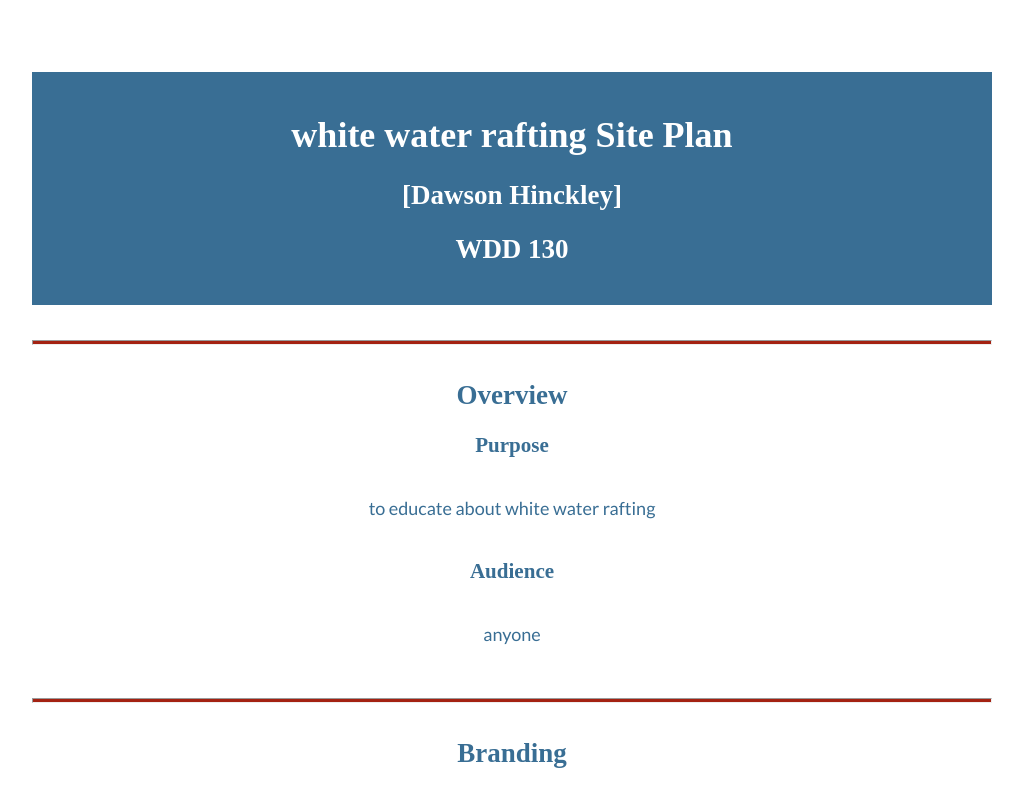
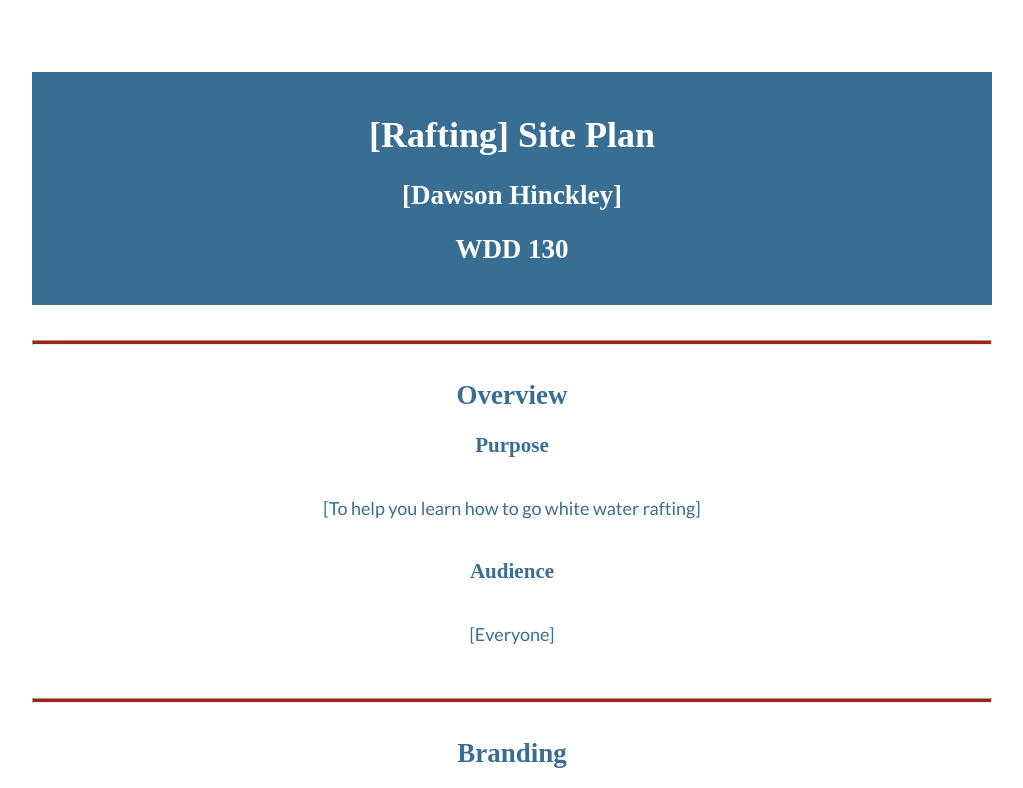
Before and after one commit to DawsGithub/wdd130, a plain HTML site: page wwr/styles/site-plan-rafting.html in a window 1280 px wide. Shown: the top 788 px of the page, without its empty margins (128-1151 px from the left). Drawn offline with Linux system fonts and the light colour scheme; files that its build step writes are made by us from their sources; a web font is replaced by a local one.

Commit message:
redoing everything because I messed up the code

```diff
--- a/wwr/styles/site-plan-rafting.html
+++ b/wwr/styles/site-plan-rafting.html
@@ -4,12 +4,12 @@
 <head>
   <meta charset="utf-8" />
   <title>Site Plan</title>
-  <link type="text/css" rel="stylesheet" href="styles/site-plan-rafting.css" />
+  <link type="text/css" rel="stylesheet" href="site-plan-rafting.css" />
 </head>
 
 <body>
   <header>
-    <h1>white water rafting Site Plan</h1>
+    <h1>[Rafting] Site Plan</h1>
     <h2>[Dawson Hinckley]</h2>
     <h2>WDD 130</h2>
     <!-- In the header above, add the name of your site, your name and class number. For example if you are in section 3 you would put WDD 130-03 -->
@@ -19,11 +19,11 @@
     <hr />
     <h2>Overview</h2>
     <h3>Purpose</h3>
-    <p>to educate about white water rafting</p>
+    <p>[To help you learn how to go white water rafting]</p>
     <!-- change this -->
 
     <h3>Audience</h3>
-    <p>anyone</p>
+    <p>[Everyone]</p>
     <!-- change this -->
 
     <hr />
```
